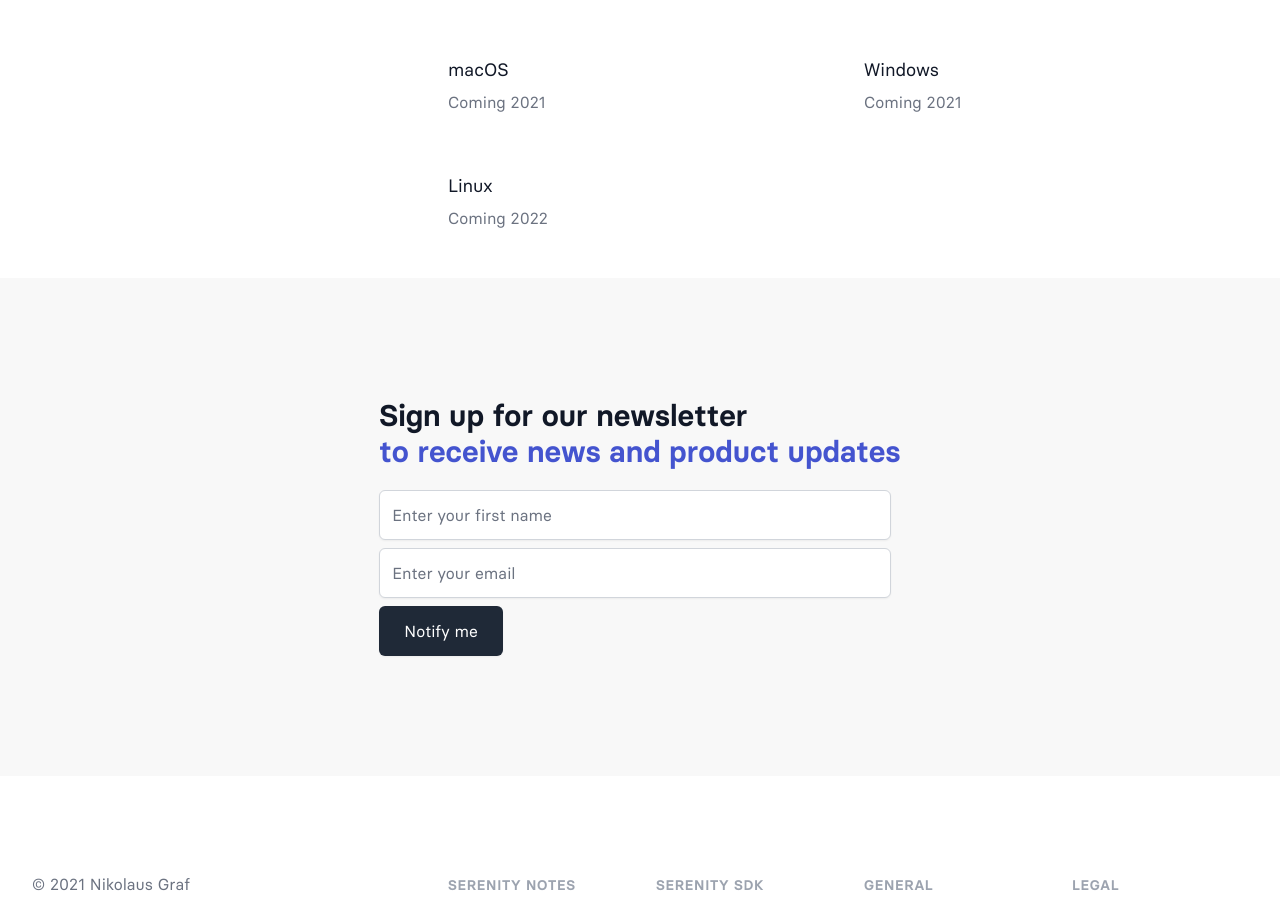
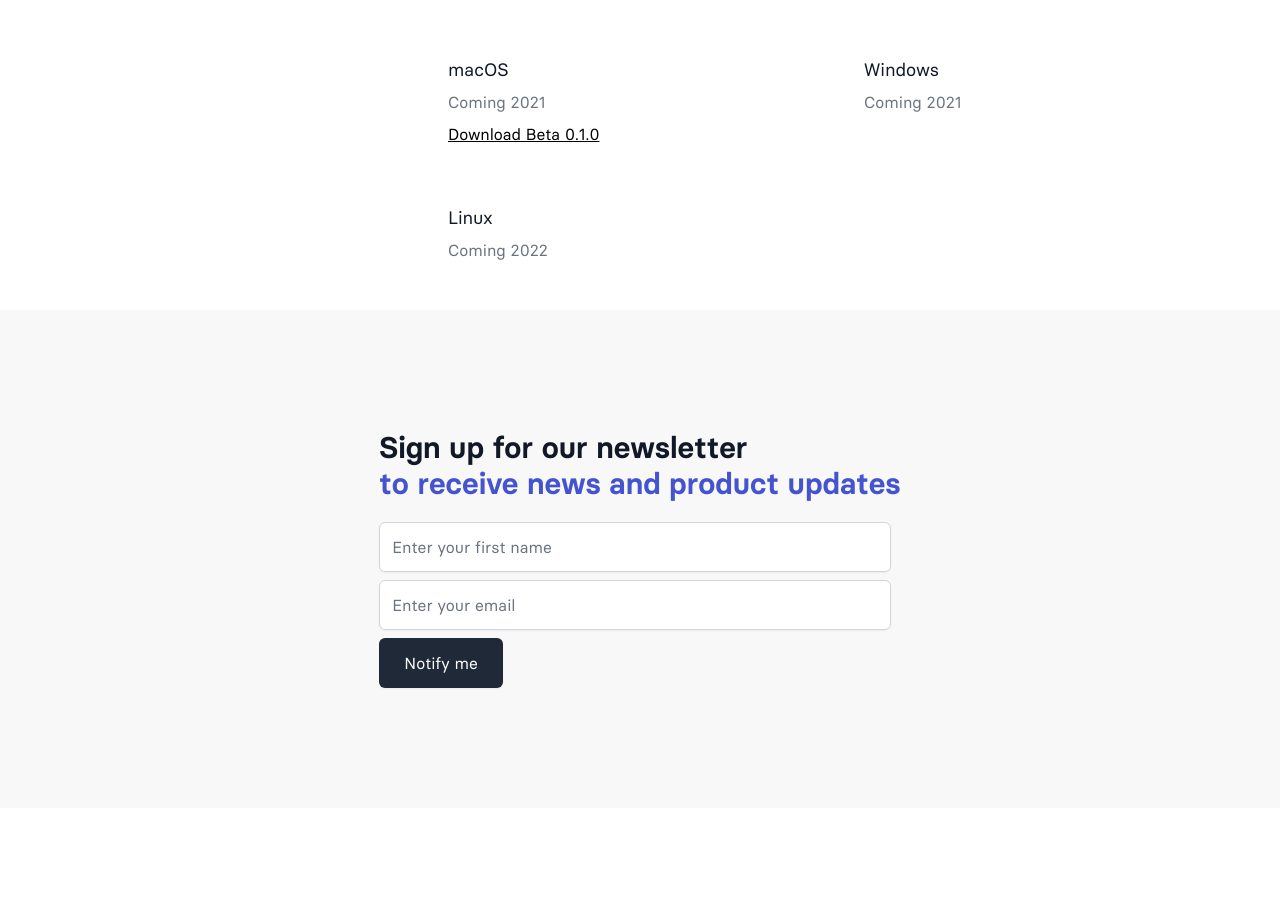
Before and after one commit to serenity-kit/website-legacy, a Next.js app: page /en/notes in a window 1280 px wide. Shown: the part 3693-4601 px from the top of the page. Built offline with nearby package versions, Linux system fonts and the light colour scheme; what @tailwindcss/typography, urql would draw is missing.

Commit message:
add macos beta version

```diff
--- a/components/Clients.tsx
+++ b/components/Clients.tsx
@@ -52,6 +52,11 @@ export default function Hero() {
                 <p className="mt-2 text-base leading-6 text-gray-500">
                   Coming 2021
                 </p>
+                <p className="mt-2 text-base leading-6 text-gray-500">
+                  <a href="https://github.com/SerenityNotes/serenity-notes-clients/releases/download/v.0.1.0-beta/Serenity.Notes.0.1.0.dmg">
+                    Download Beta 0.1.0
+                  </a>
+                </p>
               </div>
             </div>
             <div className="mt-10 sm:mt-0">
```
